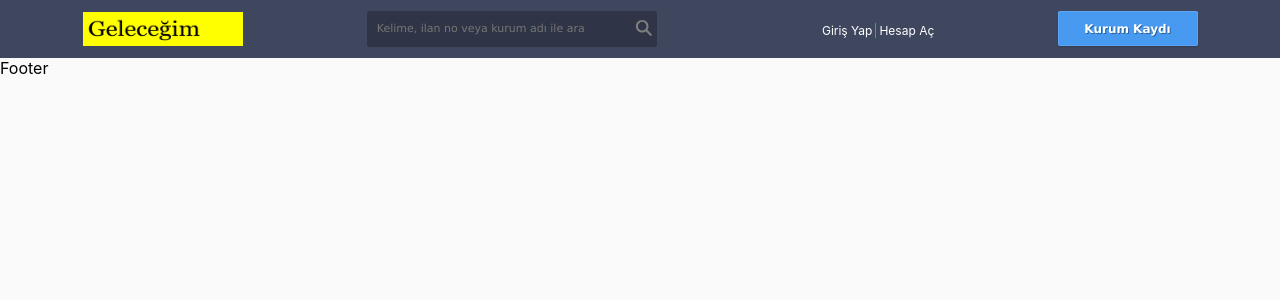
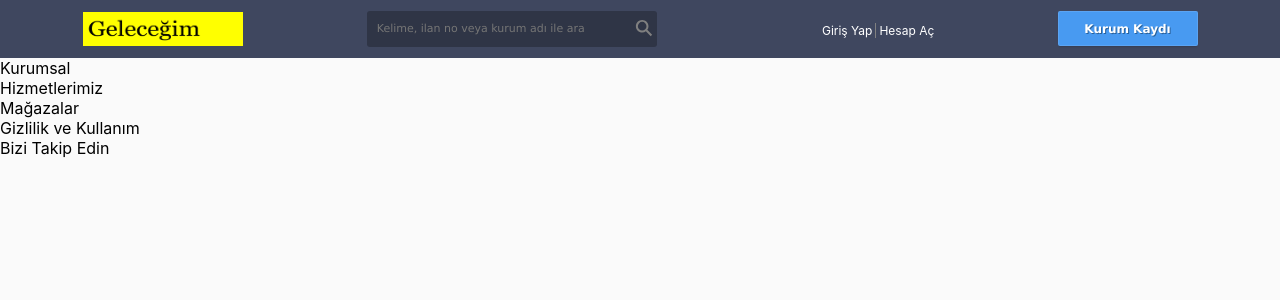
Before and after one commit to AlperKacar/gelecegim-app, a React (Create React App) app: page / in a window 1280 px wide. Shown: the top 300 px of the page. Built offline with nearby package versions, Linux system fonts and the light colour scheme.

Commit message:
footer başlama

```diff
--- a/src/Components/ComponentCss/HeaderCss.js
+++ b/src/Components/ComponentCss/HeaderCss.js
@@ -1,4 +1,3 @@
-
 
 import styled from "styled-components"
 
@@ -8,6 +7,7 @@ export const Head = styled.div`
   height: 57.9px;
   background-color: #3f475f;
   display: grid;
+
 
   .Navbar{
   width:1115px;
--- a/src/Components/Footer.js
+++ b/src/Components/Footer.js
@@ -1,7 +1,17 @@
-import React from 'react'
+import React from "react";
 
 export default function Footer() {
   return (
-    <div>Footer</div>
-  )
+
+      <div className="footer-maindiv">
+        <ul>
+          <li>Kurumsal</li>
+          <li>Hizmetlerimiz</li>
+          <li>Mağazalar</li>
+          <li>Gizlilik ve Kullanım</li>
+          <li>Bizi Takip Edin</li>
+        </ul>
+      </div>
+
+  );
 }
--- a/src/Components/Header.js
+++ b/src/Components/Header.js
@@ -18,6 +18,7 @@ function Header() {
         <Link className="navLink border"to="auth/signup">Hesap Aç</Link>
         </ul>
         <button className="kurum-kayit" name="Kurum Kaydı" href="/">Kurum Kaydı</button>
+
       </div>
     </Head>
 
```
Also changed, not shown: src/images/favicon.png (added).
